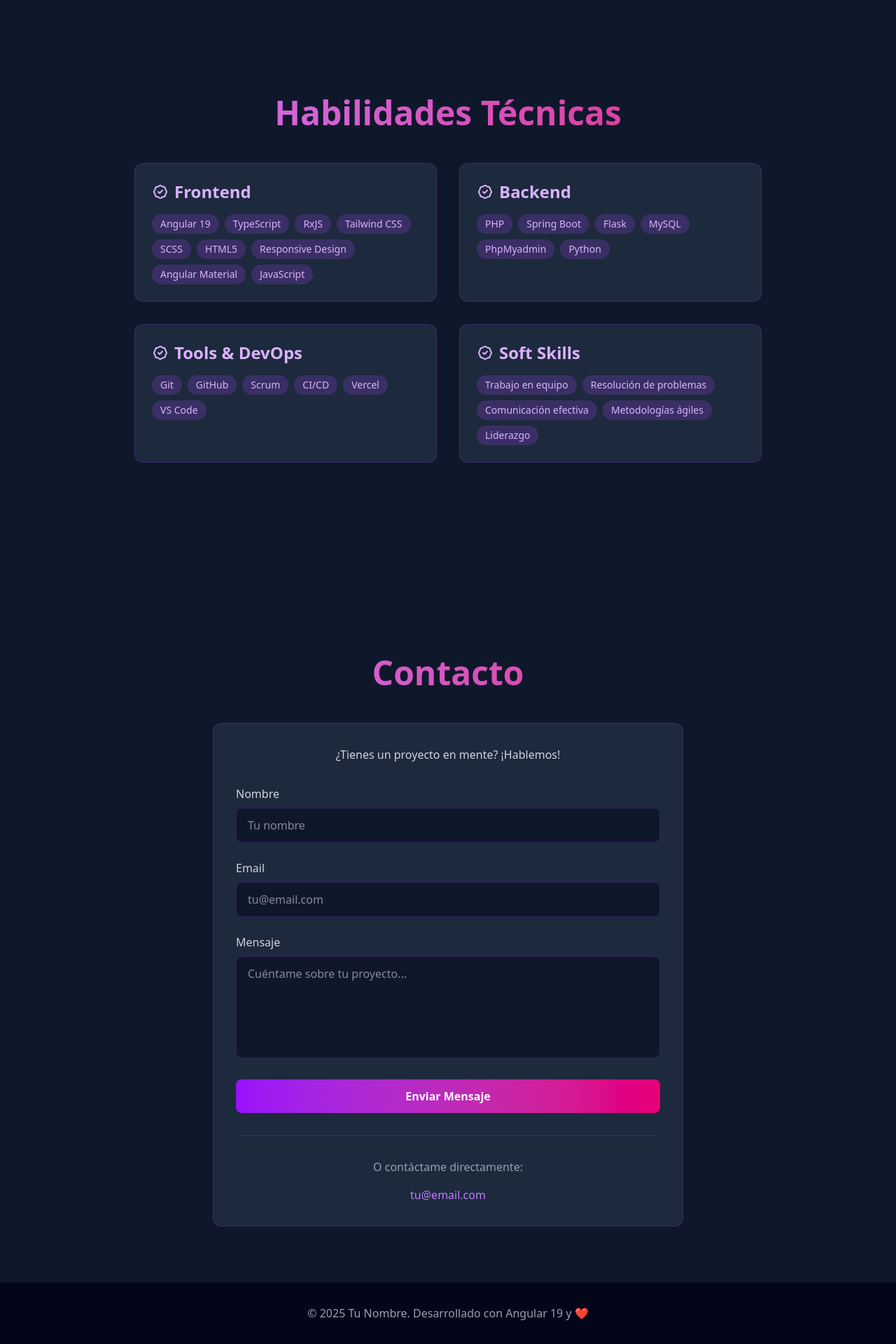
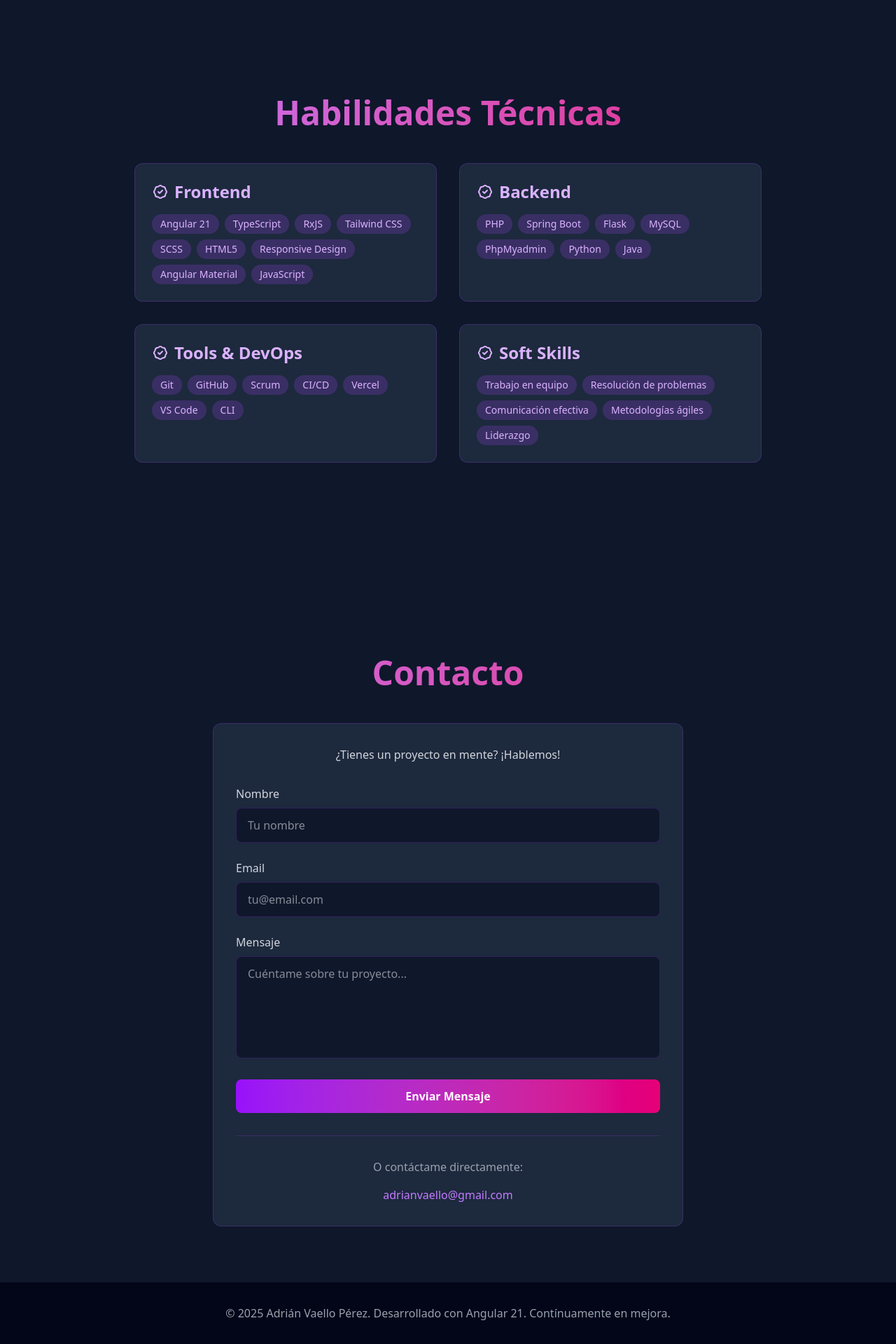
Before and after one commit to AdrianVaello/portfolio-Adrian, an Angular app: page / in a window 1280 px wide. Shown: the part 2727-4647 px from the top of the page at 70% size. Built offline with nearby package versions, Linux system fonts and the light colour scheme.

Commit message:
Actualización de contactos y pequeños detalles

```diff
--- a/src/app/components/contact/contact.html
+++ b/src/app/components/contact/contact.html
@@ -47,8 +47,8 @@
             </form>
             <div class="mt-8 pt-8 border-t border-purple-500/20 text-center">
               <p class="text-gray-400 mb-4">O contáctame directamente:</p>
-              <a href="mailto:tu@email.com" class="text-purple-400 hover:text-purple-300">
-                tu@email.com
+              <a href="mailto:adrianvaello@gmail.com" class="text-purple-400 hover:text-purple-300">
+                adrianvaello@gmail.com
               </a>
             </div>
           </div>
@@ -57,6 +57,6 @@
     </section>
     <footer class="bg-slate-950 text-gray-400 py-8">
       <div class="container mx-auto px-6 text-center">
-        <p>© 2025 Tu Nombre. Desarrollado con Angular 19 y ❤️</p>
+        <p>© 2025 Adrián Vaello Pérez. Desarrollado con Angular 21. Contínuamente en mejora.</p>
       </div>
     </footer>
--- a/src/app/components/skills/skills.ts
+++ b/src/app/components/skills/skills.ts
@@ -17,15 +17,15 @@ export class Skills {
  skillGroups: SkillCategory[] = [
     {
       category: 'Frontend',
-      skills: ['Angular 19', 'TypeScript', 'RxJS', 'Tailwind CSS', 'SCSS', 'HTML5', 'Responsive Design', 'Angular Material', 'JavaScript']
+      skills: ['Angular 21', 'TypeScript', 'RxJS', 'Tailwind CSS', 'SCSS', 'HTML5', 'Responsive Design', 'Angular Material', 'JavaScript']
     },
     {
       category: 'Backend',
-      skills: ['PHP', 'Spring Boot', 'Flask', 'MySQL', 'PhpMyadmin', 'Python']
+      skills: ['PHP', 'Spring Boot', 'Flask', 'MySQL', 'PhpMyadmin', 'Python', 'Java']
     },
     {
       category: 'Tools & DevOps',
-      skills: ['Git', 'GitHub', 'Scrum', 'CI/CD', 'Vercel', 'VS Code']
+      skills: ['Git', 'GitHub', 'Scrum', 'CI/CD', 'Vercel', 'VS Code', 'CLI']
     },
     {
       category: 'Soft Skills',
```
